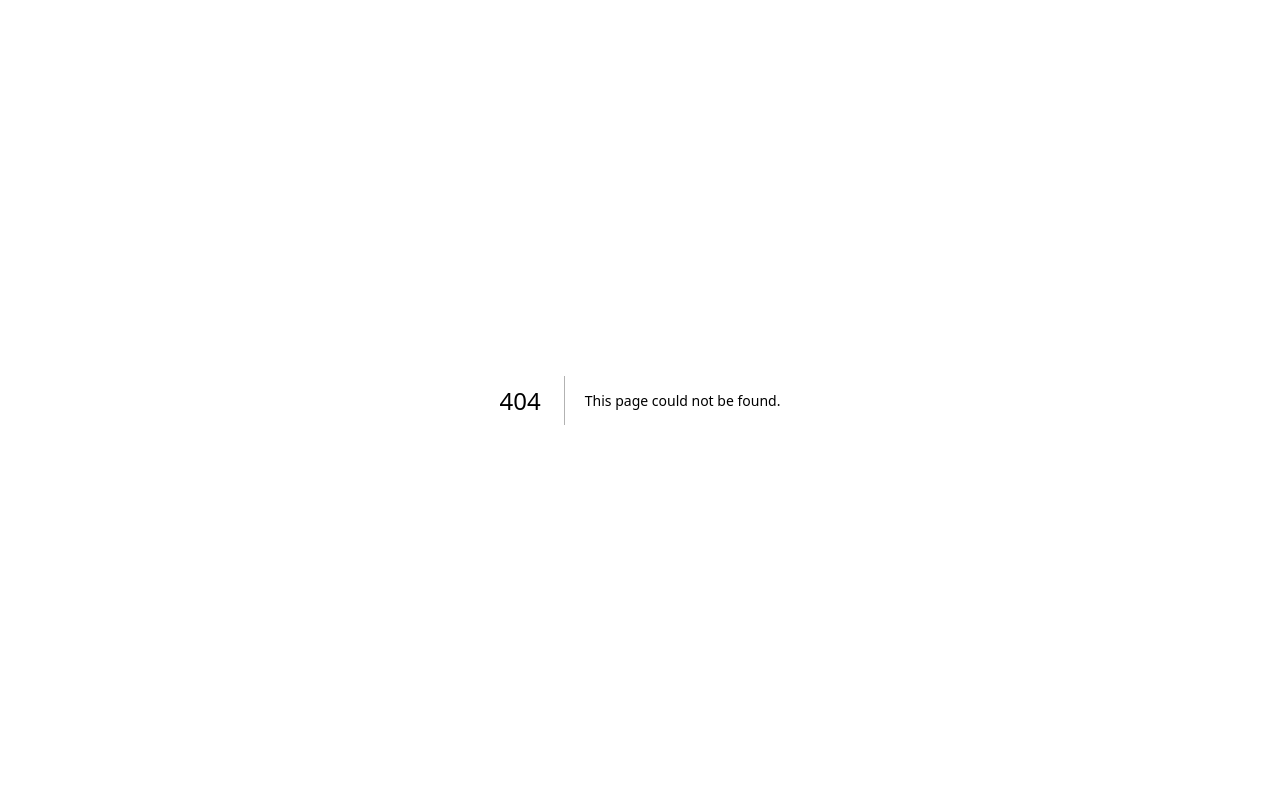
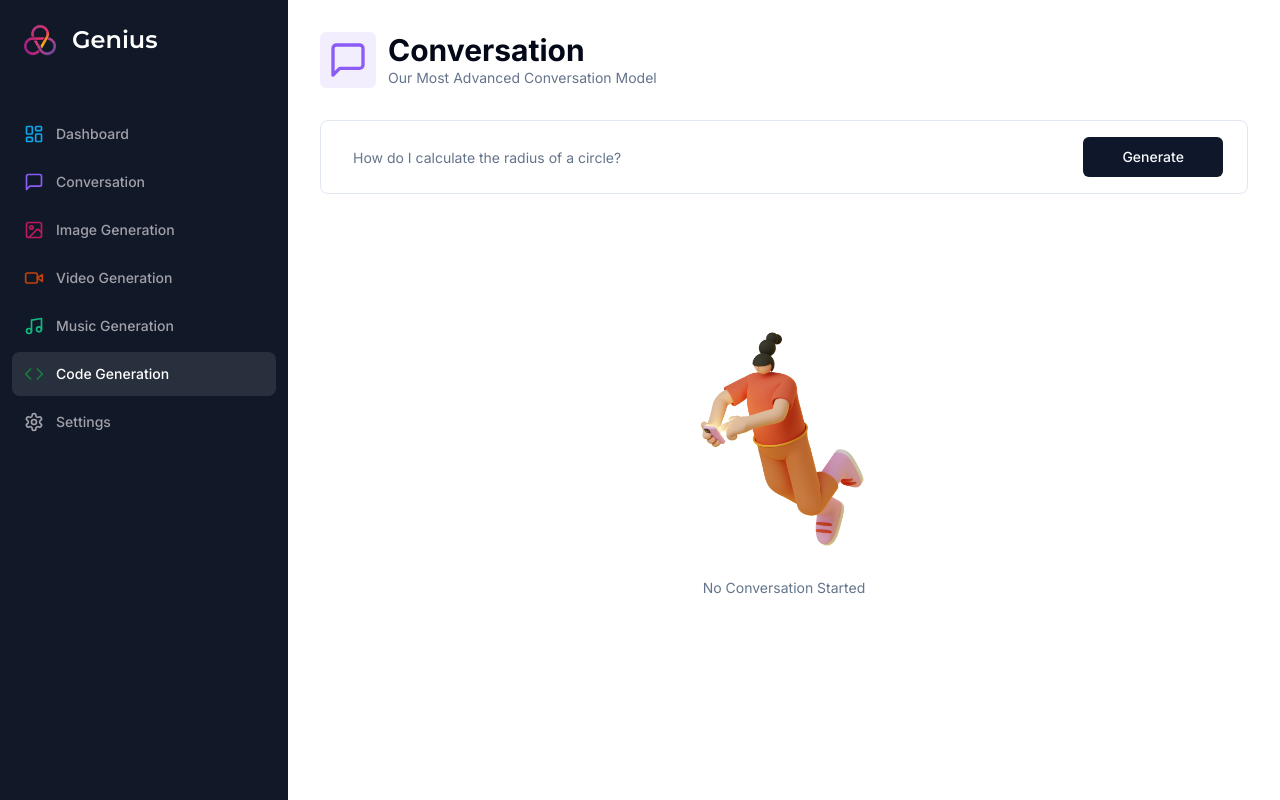
Before and after one commit to Topstar1995/AI-Saas, a Next.js app: page /code in a window 1280 px wide. Before the commit this address had no page. Built offline with nearby package versions, Linux system fonts and the light colour scheme.

Commit message:
added new route code

```diff
--- /dev/null
+++ b/app/(dashboard)/(routes)/code/constants.ts
@@ -0,0 +1,7 @@
+import * as z from "zod";
+
+export const formSchema = z.object({
+  prompt: z.string().min(1, {
+    message: "Prompt is required"
+  })
+});
--- /dev/null
+++ b/app/(dashboard)/(routes)/code/page.tsx
@@ -0,0 +1,129 @@
+"use client";
+
+import React, { useState } from "react";
+import { MessageSquare } from "lucide-react";
+import { useForm } from "react-hook-form";
+import * as z from "zod";
+import { zodResolver } from "@hookform/resolvers/zod";
+import axios from "axios";
+import { useRouter } from "next/navigation";
+import { ChatCompletionRequestMessage } from "openai";
+
+import Heading from "@/components/heading";
+import { Form, FormControl, FormField, FormItem } from "@/components/ui/form";
+import { Input } from "@/components/ui/input";
+import { Button } from "@/components/ui/button";
+import { Empty } from "@/components/empty";
+import { Loader } from "@/components/loader";
+import { UserAvatar } from "@/components/user-avatar";
+import { BotAvatar } from "@/components/bot-avatar";
+
+import { formSchema } from "./constants";
+import { cn } from "@/lib/utils";
+
+export default function ConversationPage() {
+  const router = useRouter();
+  const [messages, setMessages] = useState<ChatCompletionRequestMessage[]>([]);
+
+  const form = useForm<z.infer<typeof formSchema>>({
+    resolver: zodResolver(formSchema),
+    defaultValues: {
+      prompt: ""
+    }
+  });
+
+  const isLoading = form.formState.isSubmitting;
+
+  const onSubmit = async (values: z.infer<typeof formSchema>) => {
+    try {
+      const userMessage: ChatCompletionRequestMessage = {
+        role: "user",
+        content: values.prompt
+      };
+      const newMessages = [...messages, userMessage];
+
+      const response = await axios.post("/api/conversation", {
+        messages: newMessages
+      });
+
+      setMessages((current) => [...current, userMessage, response.data]);
+
+      form.reset();
+    } catch (error: any) {
+      // TODO: Open Pro Modal
+      console.error(error);
+    } finally {
+      router.refresh();
+    }
+  };
+
+  return (
+    <div>
+      <Heading
+        title="Conversation"
+        description="Our Most Advanced Conversation Model"
+        icon={MessageSquare}
+        iconColor="text-violet-500"
+        bgColor="bg-violet-500/10"
+      />
+      <div className="px-4 lg:px-8">
+        <div>
+          <Form {...form}>
+            <form
+              onSubmit={form.handleSubmit(onSubmit)}
+              className="rounded-lg border w-full p-4 px-3 md:px-6 focus-within:shadow-sm grid grid-cols-12 gap-2"
+            >
+              <FormField
+                name="prompt"
+                render={({ field }) => (
+                  <FormItem className="col-span-12 lg:col-span-10">
+                    <FormControl className="m-0 p-0">
+                      <Input
+                        disabled={isLoading}
+                        placeholder="How do I calculate the radius of a circle?"
+                        className="pl-2 border-0 outline-none focus-visible:ring-0 focus-visible: ring-transparent"
+                        {...field}
+                      />
+                    </FormControl>
+                  </FormItem>
+                )}
+              />
+              <Button
+                disabled={isLoading}
+                className="col-span-12 lg:col-span-2 w-full"
+              >
+                Generate
+              </Button>
+            </form>
+          </Form>
+        </div>
+        <div className="space-y-4 mt-4">
+          {isLoading && (
+            <div className="p-8 rounded-lg w-full flex items-center justify-center bg-muted">
+              <Loader />
+            </div>
+          )}
+          {messages.length === 0 && !isLoading && (
+            <Empty label="No Conversation Started" />
+          )}
+          <div className="flex flex-col-reverse gap-y-4">
+            {messages.map((message) => (
+              <div
+                key={message.content}
+                className={cn(
+                  "p-8 w-full flex items-start gap-x-8 rounded-lg",
+                  message.role === "user"
+                    ? "bg-white border border-black/10"
+                    : "bg-muted"
+                )}
+              >
+                {message.role === "user" ? <UserAvatar /> : <BotAvatar />}
+                <p className="text-sm">{message.content}</p>
+              </div>
+            ))}
+          </div>
+        </div>
+      </div>
+    </div>
+  );
+}
```
